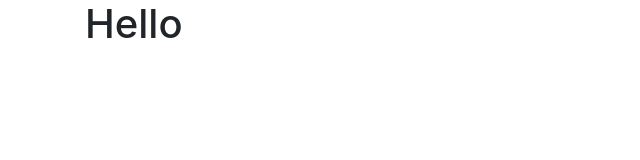
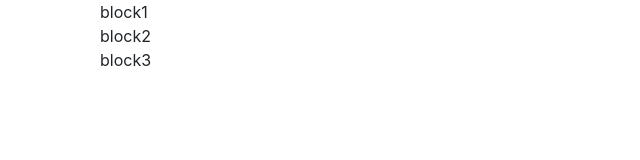
Before and after one commit to Suriya-K/ambitlastz.github.io, a plain HTML site: page index.html in a window 1280 px wide. Shown: the whole page, without its empty margins (0-640 px from the left). Drawn offline with nearby package versions, Linux system fonts and the light colour scheme.

Commit message:
Update index.html

```diff
--- a/index.html
+++ b/index.html
@@ -9,7 +9,15 @@
 </head>
 <body>
     <div class="container">
-        <h1>Hello</h1>
+        <div class="col-sm">
+            block1
+        </div>
+        <div class="col-sm">
+            block2
+        </div>
+        <div class="col-sm">
+            block3
+        </div>
     </div>
 </body>
 </html>
```
